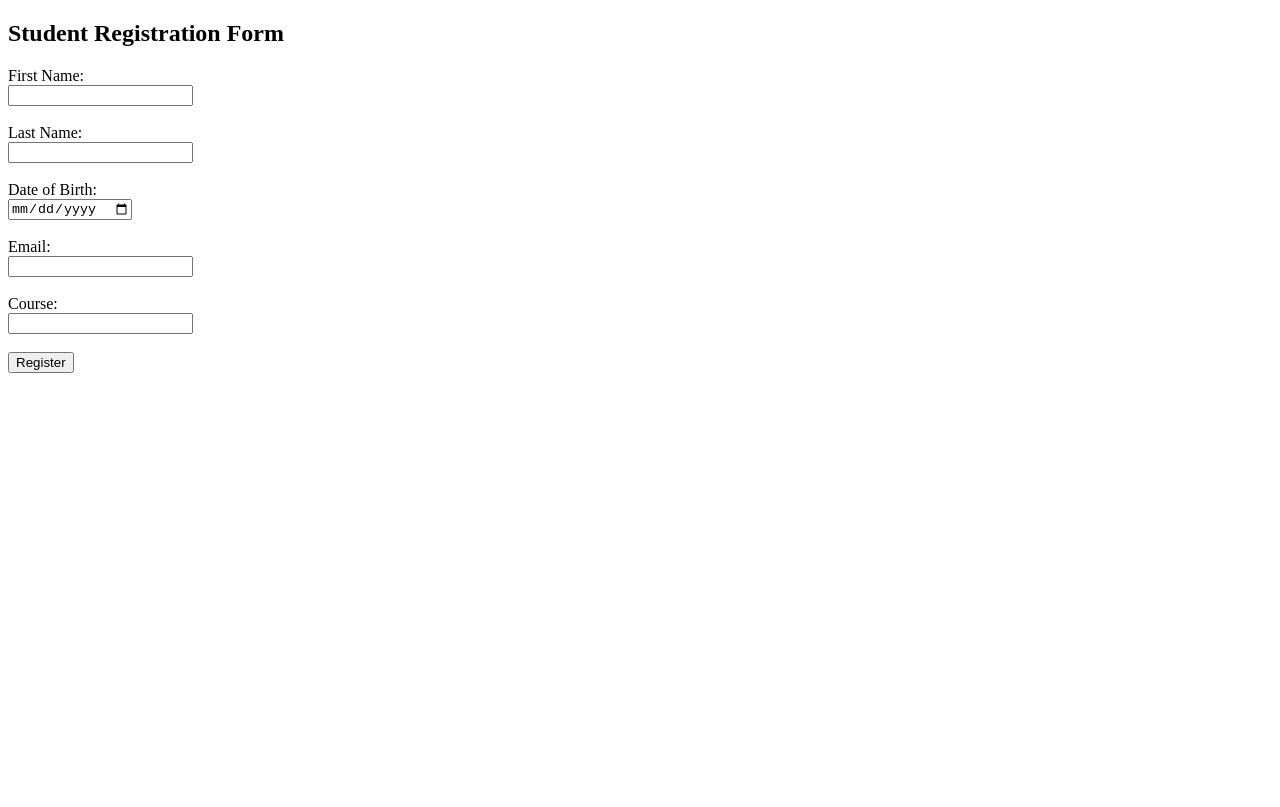
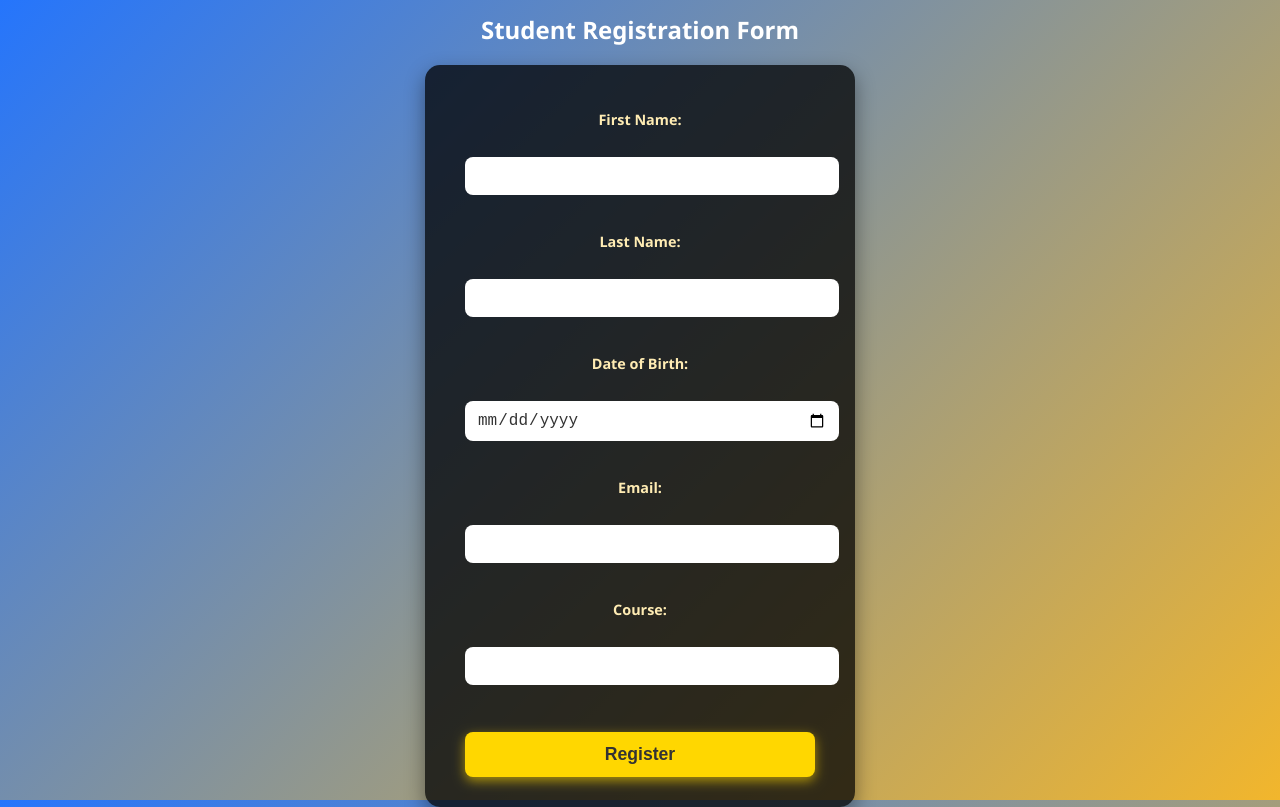
Before and after one commit to irakiza500k/student-registration-form, a plain HTML site: page index.html in a window 1280 px wide. Drawn offline with Linux system fonts and the light colour scheme.

Commit message:
Update CSS styling and link CSS file in index.html

```diff
--- a/index.html
+++ b/index.html
@@ -3,8 +3,9 @@
 <head>
   <meta charset="UTF-8">
   <title>Student Registration Form</title>
+  <link rel="stylesheet" href="student_form.css">
 </head>
-<body>
+<body><center>
   <h2>Student Registration Form</h2>
   <form action="#" method="post">
     <label for="firstname">First Name:</label><br>
@@ -24,5 +25,6 @@
 
     <input type="submit" value="Register">
   </form>
+  </center>
 </body>
 </html>
```
